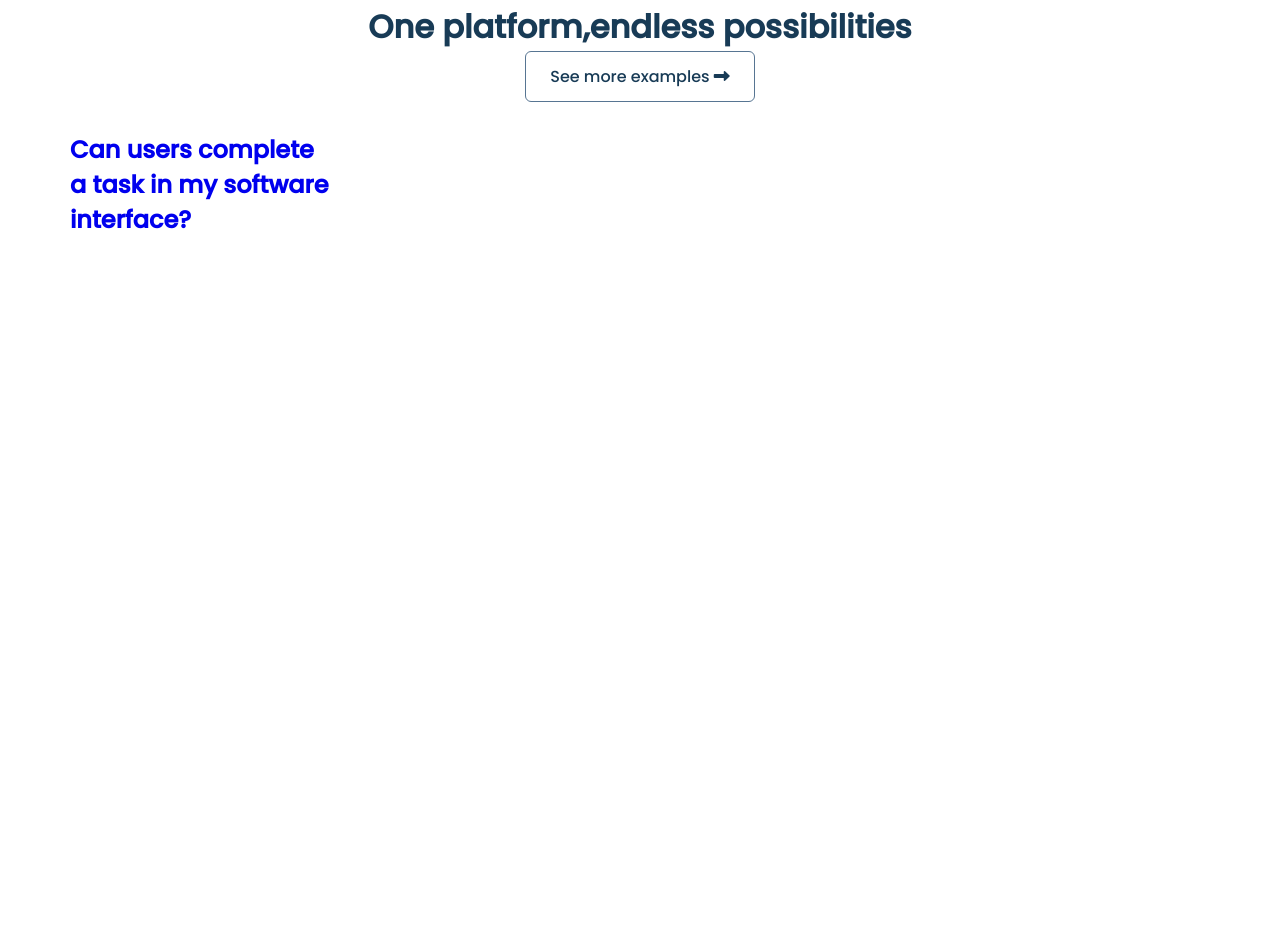
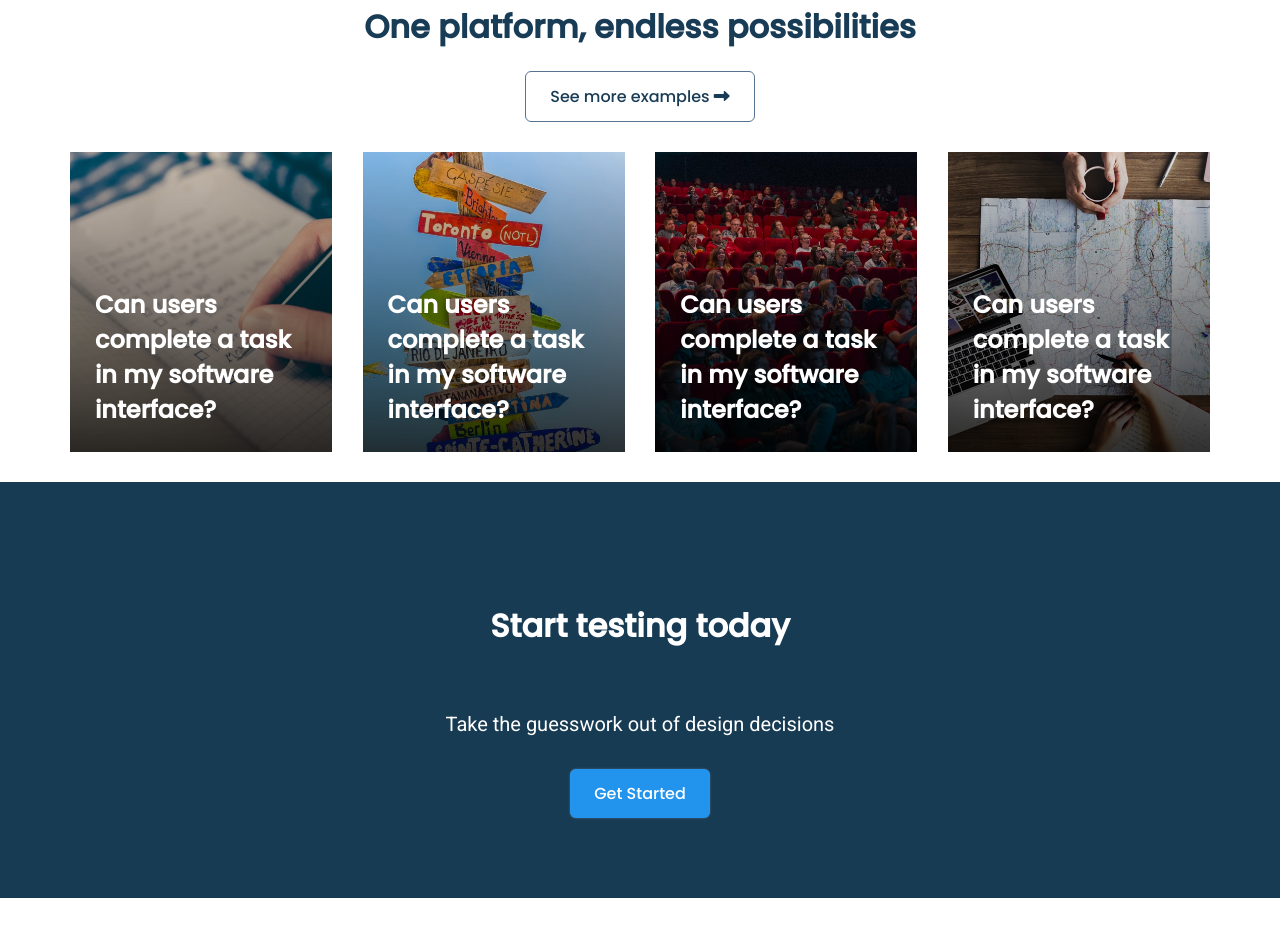
Before and after one commit to atishkr25/usability-clone, a plain HTML site: page index.html in a window 1280 px wide. Shown: the part 3369-4306 px from the top of the page. Before the commit the page ends 3831 px from the top, so only its background shows below. Drawn offline with Linux system fonts and the light colour scheme.

```diff
--- a/index.html
+++ b/index.html
@@ -175,24 +175,38 @@
     </section>
     <section class="examples-section">
       <div class="container">
-        <div class="ex-header">
-          <h2>One platform,endless possibilities</h2>
+        <div class="section-header flex">
+          <h2>One platform, endless possibilities</h2>
           <a href="#" class="primary-button"
-          >See more examples <i class="fa-solid fa-right-long"></i
-        ></a>
+            >See more examples <i class="fa-solid fa-right-long"></i
+          ></a>
         </div>
-        <div class="ex-area flex">
-          <a class="ex-card" href="#">
+        <div class="example-area flex">
+          <a href="#" class="example-card flex">
             <h3>Can users complete a task in my software interface?</h3>
           </a>
-
+          <a href="#" class="example-card flex">
+            <h3>Can users complete a task in my software interface?</h3>
+          </a>
+          <a href="#" class="example-card flex">
+            <h3>Can users complete a task in my software interface?</h3>
+          </a>
+          <a href="#" class="example-card flex">
+            <h3>Can users complete a task in my software interface?</h3>
+          </a>
         </div>
       </div>
     </section>
-    <section class="cta-section"></section>
+    <section class="cta-section">
+      <div class="container flex cta-container">
+        <h2>Start testing today</h2>
+        <p>Take the guesswork out of design decisions</p>
+        <a href="" class="secondary-button">Get Started</a>
+      </div>
+    </section>
     <footer></footer>
     <div class="subfooter"></div>
-
+    <div class="spacer"></div>
     <script
       src="https://kit.fontawesome.com/06431ec618.js"
       crossorigin="anonymous"
--- a/style.css
+++ b/style.css
@@ -180,23 +180,57 @@
   align-items: start;
   align-content: center;
 }
-.ex-header{
-  text-align: center;
+.example-area {
+  justify-content: space-between;
+  margin-block: 30px;
 }
-.ex-card{
+.example-card {
   flex-direction: column;
   width: 23%;
-  position: relative;
-  height: 300px;
+  background-color: black;
+  color: white;
+  min-height: 300px;
+  justify-content: end;
+  padding: 25px;
+  transition: 0.2s ease-out;
 }
-.ex-area {
-  justify-content: space-between;
-  margin-block: 30px;
-  flex-wrap: wrap;
-  display: flex;
-  align-items: center;
+.example-card:hover {
+  box-shadow: 0 0 10px #888;
 }
-element.style {
-  background: linear-gradient(rgb(0, 0, 0, 0.6), rgb(0, 0, 0, 0.8)), url(./assets/asset\ 34.svg);
+.example-card:nth-child(1) {
+  background: linear-gradient(rgb(0, 0, 0, 0.1), rgb(0, 0, 0, 0.8)),
+    url(./assets/asset\ 36.jpeg);
   background-size: cover;
 }
+.example-card:nth-child(2) {
+  background: linear-gradient(rgb(0, 0, 0, 0.1), rgb(0, 0, 0, 0.8)),
+    url(./assets/asset\ 37.jpeg);
+  background-size: cover;
+}
+.example-card:nth-child(3) {
+  background: linear-gradient(rgb(0, 0, 0, 0.1), rgb(0, 0, 0, 0.8)),
+    url(./assets/asset\ 38.jpeg);
+  background-size: cover;
+}
+.example-card:nth-child(4) {
+  background: linear-gradient(rgb(0, 0, 0, 0.1), rgb(0, 0, 0, 0.8)),
+    url(./assets/asset\ 39.jpeg);
+  background-size: cover;
+}
+.cta-section {
+  background-color: #183b54;
+  padding: 120px var(--padding-inline-section) 80px;
+}
+.cta-container {
+  flex-direction: column;
+  align-items: center;
+  color: white;
+  gap: 30px;
+}
+.cta-container p {
+  color: white;
+  margin-top: 30px;
+}
+.spacer {
+  min-height: 50vh;
+}
```
